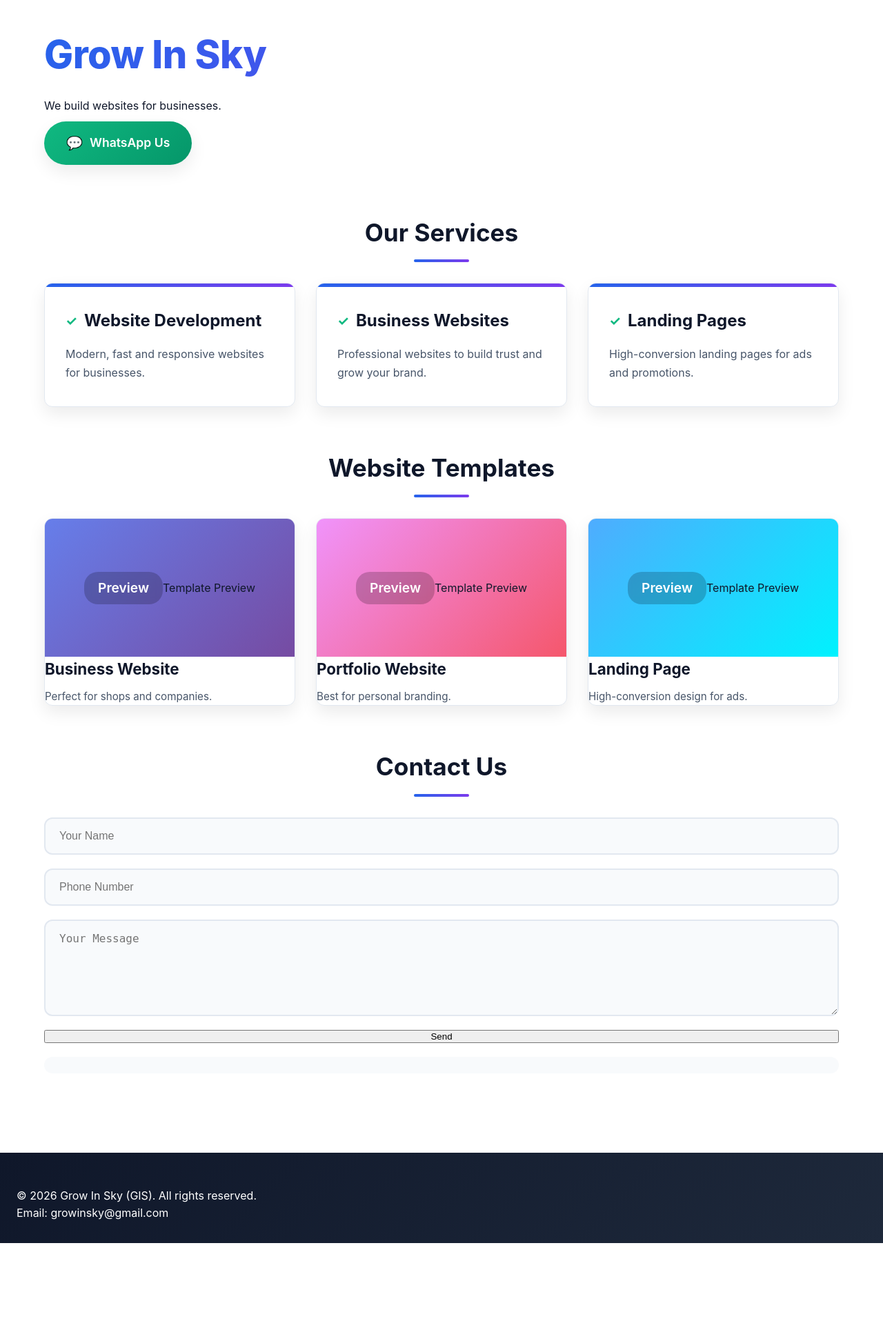
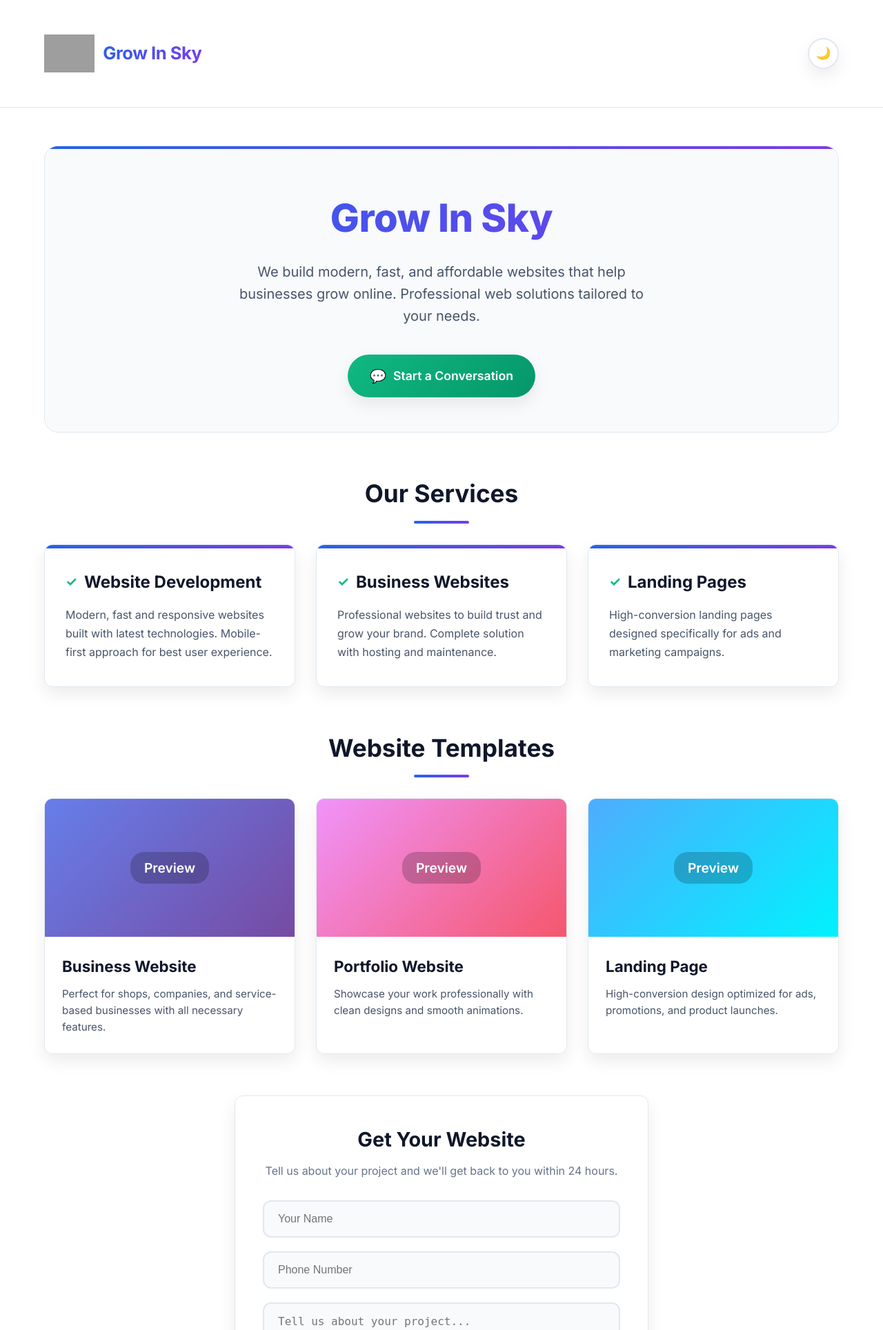
Before and after one commit to codewithahmed2005/Grow-In-Sky-Backend, a Flask app: page / in a window 1280 px wide. Shown: the top 1928 px of the page at 69% size. Before the commit the page ends 1802 px from the top, so only its background shows below. Run offline with Flask 3, Linux system fonts and the light colour scheme; grey boxes are pictures that could not be loaded.

Commit message:
Update index.html

```diff
--- a/templates/index.html
+++ b/templates/index.html
@@ -1,93 +1,155 @@
 <!DOCTYPE html>
 <html lang="en">
-
 <head>
     <meta charset="UTF-8">
-    <title>Grow In Sky | Website Development Company</title>
+    <title>Grow In Sky | Modern Website Development Company</title>
     <meta name="description"
         content="Grow In Sky builds fast, modern and affordable websites for businesses and startups. Contact us to get your website today.">
     <meta name="viewport" content="width=device-width, initial-scale=1.0">
     <link rel="stylesheet" href="/static/css/style.css">
+    <link rel="preconnect" href="https://fonts.googleapis.com">
+    <link rel="preconnect" href="https://fonts.gstatic.com" crossorigin>
+    <link href="https://fonts.googleapis.com/css2?family=Inter:wght@300;400;500;600;700;800&display=swap" rel="stylesheet">
+    <link rel="stylesheet" href="https://cdnjs.cloudflare.com/ajax/libs/font-awesome/6.4.0/css/all.min.css">
 </head>
 
+<body class="theme-transition">
+    <!-- Header with Logo -->
+    <header class="main-header">
+        <div class="container">
+            <div class="header-content">
+                <!-- Logo on Left Side -->
+                <div class="logo-container">
+                    <a href="#" class="logo-link">
+                        <img src="/static/logo.png" alt="Grow In Sky Logo" class="logo">
+                        <span class="logo-text">Grow In Sky</span>
+                    </a>
+                </div>
 
-<body>
+                <!-- Theme Toggle on Right Side -->
+                <div class="theme-toggle-container">
+                    <button class="theme-toggle" id="themeToggle" aria-label="Toggle theme">
+                        <span class="sun">🌞</span>
+                        <span class="moon">🌙</span>
+                    </button>
+                </div>
+            </div>
+        </div>
+    </header>
 
-    <body>
-        <div class="container">
+    <div class="container">
+        <!-- Hero Section -->
+        <section class="hero">
+            <h1>Grow In Sky</h1>
+            <p>We build modern, fast, and affordable websites that help businesses grow online. Professional web solutions tailored to your needs.</p>
+            <a href="https://wa.me/7900331626?text=Hi%20I%20want%20a%20website" target="_blank" class="whatsapp-btn">
+                Start a Conversation
+            </a>
+        </section>
 
-            <h1>Grow In Sky</h1>
-            <p>We build websites for businesses.</p>
-
-            <a href="https://wa.me/7900331626?text=Hi%20I%20want%20a%20website" target="_blank" class="whatsapp-btn">
-                WhatsApp Us
-            </a>
-
+        <!-- Services Section -->
+        <section class="services-section">
             <h2>Our Services</h2>
-
             <div class="services">
                 <div class="service-card">
                     <h3>Website Development</h3>
-                    <p>Modern, fast and responsive websites for businesses.</p>
+                    <p>Modern, fast and responsive websites built with latest technologies. Mobile-first approach for best user experience.</p>
                 </div>
 
                 <div class="service-card">
                     <h3>Business Websites</h3>
-                    <p>Professional websites to build trust and grow your brand.</p>
+                    <p>Professional websites to build trust and grow your brand. Complete solution with hosting and maintenance.</p>
                 </div>
 
                 <div class="service-card">
                     <h3>Landing Pages</h3>
-                    <p>High-conversion landing pages for ads and promotions.</p>
+                    <p>High-conversion landing pages designed specifically for ads and marketing campaigns.</p>
                 </div>
             </div>
+        </section>
 
-            <!-- Services End -->
-
+        <!-- Templates Section -->
+        <section class="templates-section">
             <h2>Website Templates</h2>
-
             <div class="templates">
                 <div class="template-card">
-                    <div class="template-box">Template Preview</div>
-                    <h3>Business Website</h3>
-                    <p>Perfect for shops and companies.</p>
+                    <div class="template-box"></div>
+                    <div class="template-content">
+                        <h3>Business Website</h3>
+                        <p>Perfect for shops, companies, and service-based businesses with all necessary features.</p>
+                    </div>
                 </div>
 
                 <div class="template-card">
-                    <div class="template-box">Template Preview</div>
-                    <h3>Portfolio Website</h3>
-                    <p>Best for personal branding.</p>
+                    <div class="template-box"></div>
+                    <div class="template-content">
+                        <h3>Portfolio Website</h3>
+                        <p>Showcase your work professionally with clean designs and smooth animations.</p>
+                    </div>
                 </div>
 
                 <div class="template-card">
-                    <div class="template-box">Template Preview</div>
-                    <h3>Landing Page</h3>
-                    <p>High-conversion design for ads.</p>
+                    <div class="template-box"></div>
+                    <div class="template-content">
+                        <h3>Landing Page</h3>
+                        <p>High-conversion design optimized for ads, promotions, and product launches.</p>
+                    </div>
                 </div>
             </div>
-            <!-- Tempate End -->
-            <h2>Contact Us</h2>
+        </section>
 
-            <form action="https://formspree.io/f/mpqrabdv" method="POST">
-                <input type="text" name="name" placeholder="Your Name" required>
-                <input type="text" name="phone" placeholder="Phone Number" required>
-                <textarea name="message" placeholder="Your Message" required></textarea>
-                <button type="submit">Send</button>
-            </form>
+        <!-- Contact Form -->
+        <section class="contact-section">
+            <div class="form-container">
+                <div class="form-header">
+                    <h3>Get Your Website</h3>
+                    <p>Tell us about your project and we'll get back to you within 24 hours.</p>
+                </div>
+                <form id="contactForm" action="https://formspree.io/f/mpqrabdv" method="POST">
+                    <div class="input-group">
+                        <input type="text" id="name" name="name" placeholder="Your Name" required>
+                    </div>
+                    <div class="input-group">
+                        <input type="tel" id="phone" name="phone" placeholder="Phone Number" required>
+                    </div>
+                    <div class="input-group">
+                        <textarea id="message" name="message" placeholder="Tell us about your project..." required></textarea>
+                    </div>
+                    <button type="submit" class="form-btn">
+                        <i class="fas fa-paper-plane"></i> Send Message
+                    </button>
+                </form>
+                <p id="responseMsg"></p>
+            </div>
+        </section>
+    </div>
 
-            <p id="responseMsg"></p>
+    <!-- Footer -->
+    <footer>
+        <div class="footer-content">
+            <div class="footer-section">
+                <h3>Grow In Sky</h3>
+                <p>Building digital presence for businesses to help them grow in the online sky.</p>
+            </div>
+            <div class="footer-section footer-contact">
+                <h3>Contact Us</h3>
+                <p><i class="fas fa-envelope"></i> growinsky@gmail.com</p>
+                <p><i class="fas fa-phone"></i> +91 7900331626</p>
+                <p><i class="fas fa-map-marker-alt"></i> Available Worldwide</p>
+            </div>
+            <div class="footer-section">
+                <h3>Quick Links</h3>
+                <p><a href="#services">Our Services</a></p>
+                <p><a href="#templates">Templates</a></p>
+                <p><a href="#contact">Contact</a></p>
+            </div>
+        </div>
+        <div class="copyright">
+            <p>© 2026 Grow In Sky (GIS). All rights reserved.</p>
+            <p>Professional Website Development Services</p>
+        </div>
+    </footer>
 
-        </div>
-        <footer>
-            <p>© 2026 Grow In Sky (GIS). All rights reserved.</p>
-            <p>Email: growinsky@gmail.com</p>
-        </footer>
-
-
-        <script src="/static/js/main.js"></script>
-    </body>
-
+    <script src="/static/js/main.js"></script>
 </body>
-
-
 </html>
```
